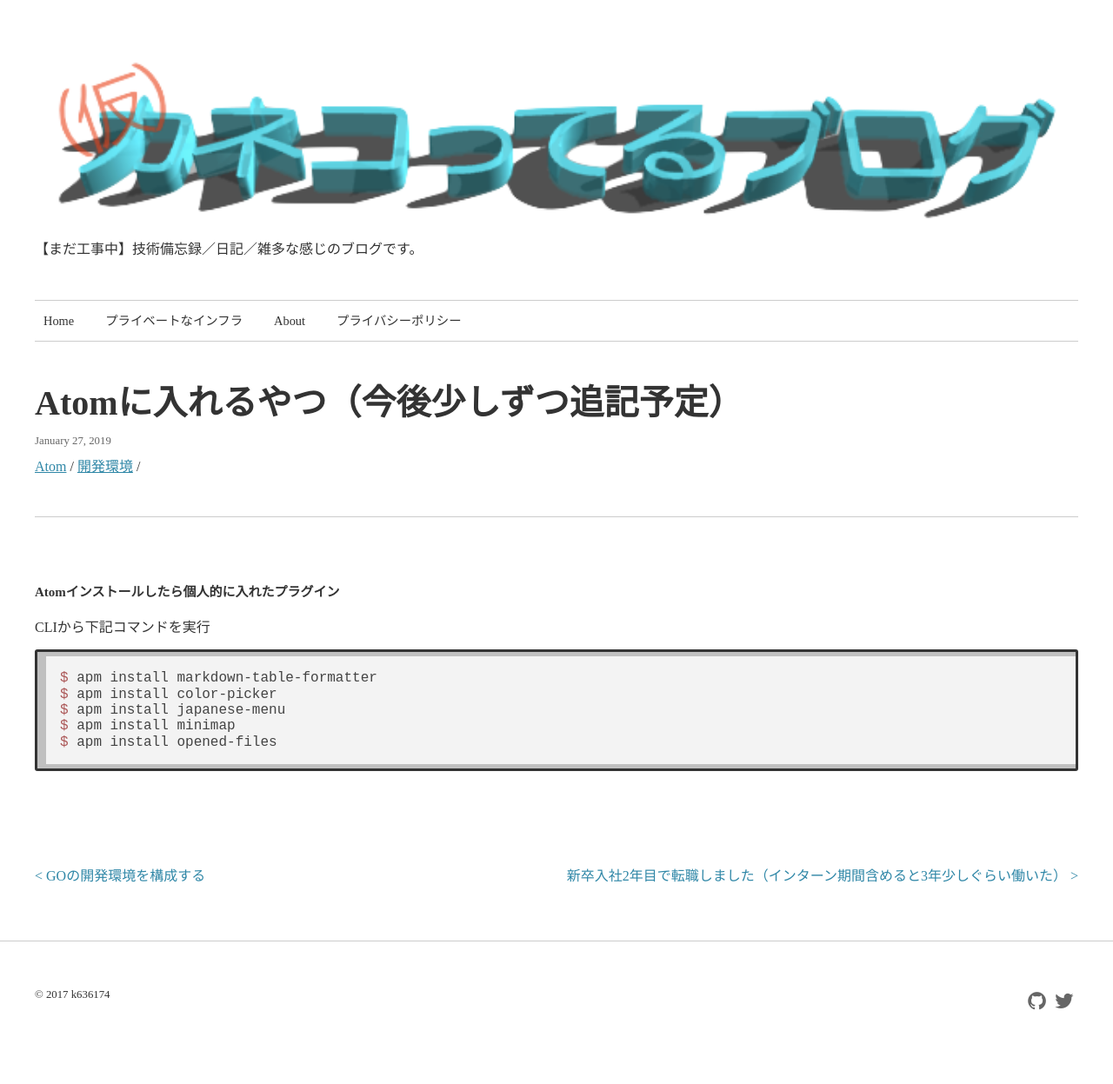
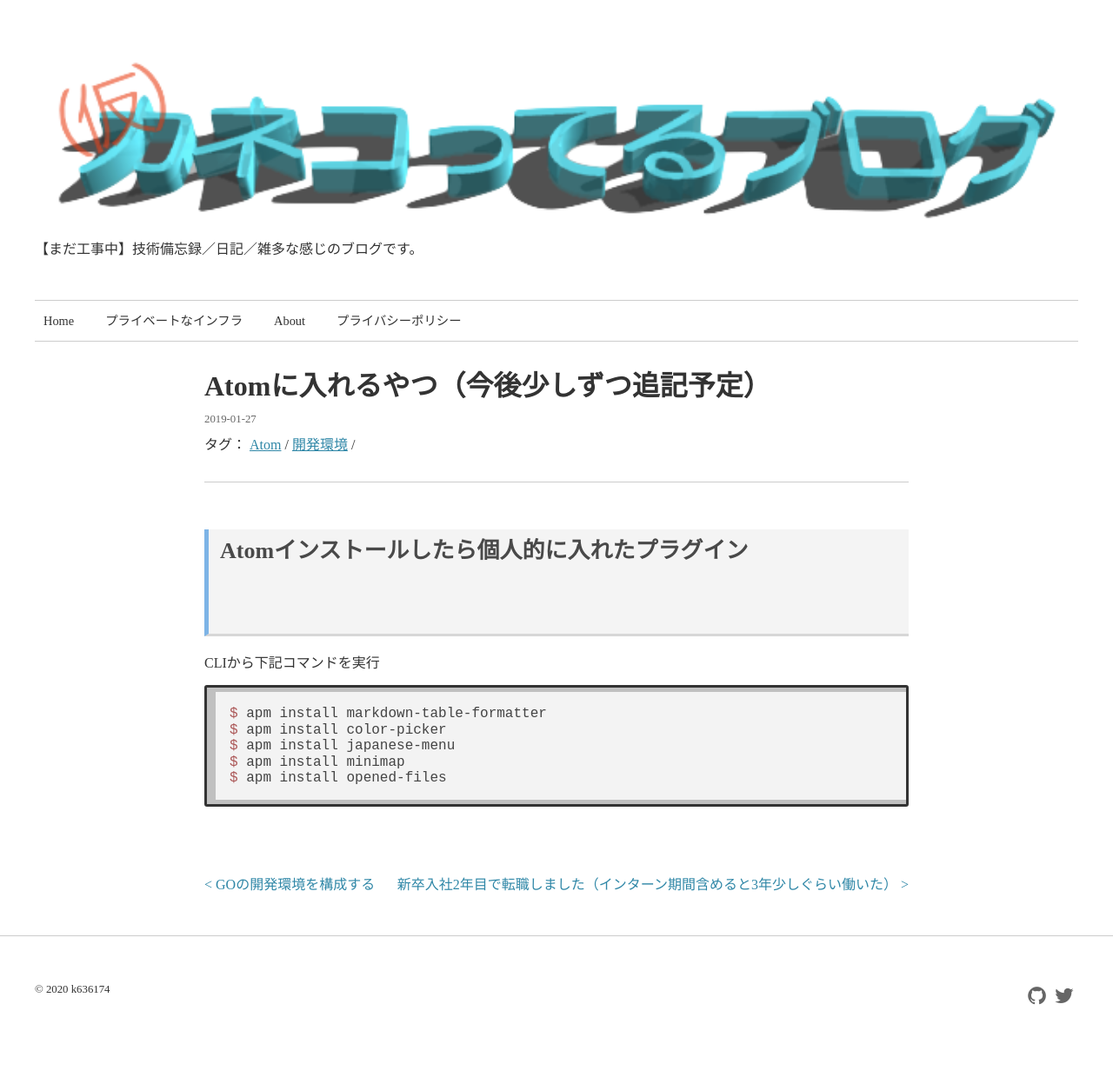
Before and after one commit to k636174/k636174.github.io, a Jekyll site: the page built from _posts/2019-01-27-Atom_Initial_Setup.md, in a window 1280 px wide. Shown: the whole page at 87% size. Built offline with Jekyll 4.4.1, drawn with Linux system fonts in a browser that asks for light colours; nearby versions of some CDN libraries.

Commit message:
change layout

```diff
--- a/_layouts/default.html
+++ b/_layouts/default.html
@@ -73,7 +73,7 @@
 <footer class="footer">
   <div class="container">
     <div class="footer__container">
-      <p class="copyright"><small>&copy; 2017 {{ site.author.name }}</small></p>
+      <p class="copyright"><small>&copy; 2020 {{ site.author.name }}</small></p>
 
       <div class="social-link">
         {% if site.author.github %}
--- a/_layouts/post.html
+++ b/_layouts/post.html
@@ -9,9 +9,9 @@
 
     <div class="page__header">
       <h1 class="page__title">{{ page.title }}</h1>
-      <p class="page__date">{{ page.date | date: '%B %d, %Y' }}</p>
-      <div
-        class="post-tags">
+      <p class="page__date">{{ page.date | date: "%Y-%m-%d" }}</p>
+      <div class="post-tags">
+        タグ：
         {% for tag in tags %}
           <a href="{{ site.baseurl }}/tag#{{ tag | slugize }}">{{ tag }}</a> /
         {% endfor %}
@@ -19,11 +19,7 @@
     </div>
 
     <div class="page__body">
-
-
       {{ content }}
-
-
     </div><!--page__body-->
 
     <!-- 前後のページへのリンクを表示したい -->
@@ -40,6 +36,6 @@
           <a href="{{ page.previous.url | relative_url }}">{{ page.previous.title }} &gt;</a>
         </p>
       {% endif %}
-
+    </div>
   </div><!--container-->
 </article><!--page-->
--- a/_sass/config.scss
+++ b/_sass/config.scss
@@ -61,7 +61,6 @@
 .post_container {
     @include col(4,30px,'.post_item') {
       border-color: black;
-      border-bottom-style: dotted;
       height: 400px;
     }
 }
--- a/assets/css/style.scss
+++ b/assets/css/style.scss
@@ -8,6 +8,7 @@
 img{
   width: 100%;
 }
+
 
 .highlight{
   pre{
@@ -31,14 +32,53 @@
   color: $font-color;
 }
 
-h2{
-  margin: 2em 0 1.5em 0;
-  font-size: 20px;
+/* ページ内のヘッダータグ調整 */
+.page__body > h2{
+  font-size:0.925rem;
+  padding: 0.4em 0.5em;
+  color: #494949;
+  background: #f4f4f4;
+  border-left: solid 5px #7db4e6;
+  border-bottom: solid 3px #d7d7d7;
 
   @include breakpoint(){
-    font-size: 15px;
+    font-size:1.625rem;
   }
 }
+
+.contents.page{
+  margin : 0 auto;
+  @include breakpoint(){
+    width: 860px;
+  }
+}
+
+/* 投稿一覧ページ */
+h2{
+  font-size:1rem;
+  padding-left: 0.4em;
+  color: #494949;
+  background: #f4f4f4;
+  border-left: solid 5px #7db4e6;
+  border-bottom: solid 3px #d7d7d7;
+
+  height: 100px;
+  object-fit: cover;
+
+  @include breakpoint(){
+    font-size:1.35rem;
+  }
+}
+.post_container {
+  img {
+    width: 100%;
+    height: 190px;
+    object-fit: cover;
+  }
+}
+
+
+
 
 p{
   margin: 0 0 1em 0;
@@ -49,6 +89,7 @@
   margin: auto;
   padding: 0 25px;
 }
+
 
 .copyright{
   margin-bottom: 0;
@@ -105,7 +146,7 @@
     font-size: 28px;
 
     @include breakpoint(){
-      font-size: 40px;
+      font-size: 2rem;
     }
   }
 
@@ -204,18 +245,13 @@
   }
 }
 
-
-
-
-
-
 .pagination{
+  margin : 0 auto;
   @include pad();
   display: flex;
   flex-wrap: wrap;
 
   &__item{
-
     margin-right: 4px;
     text-decoration: none;
     display: block;
```
Also changed, not shown: index.html (+6 -5 lines).
